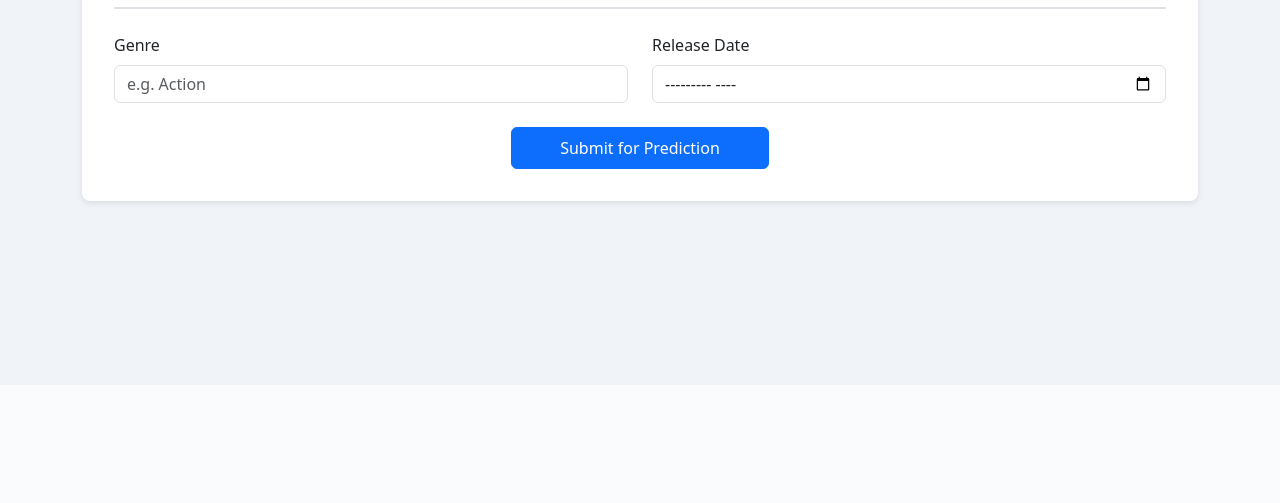
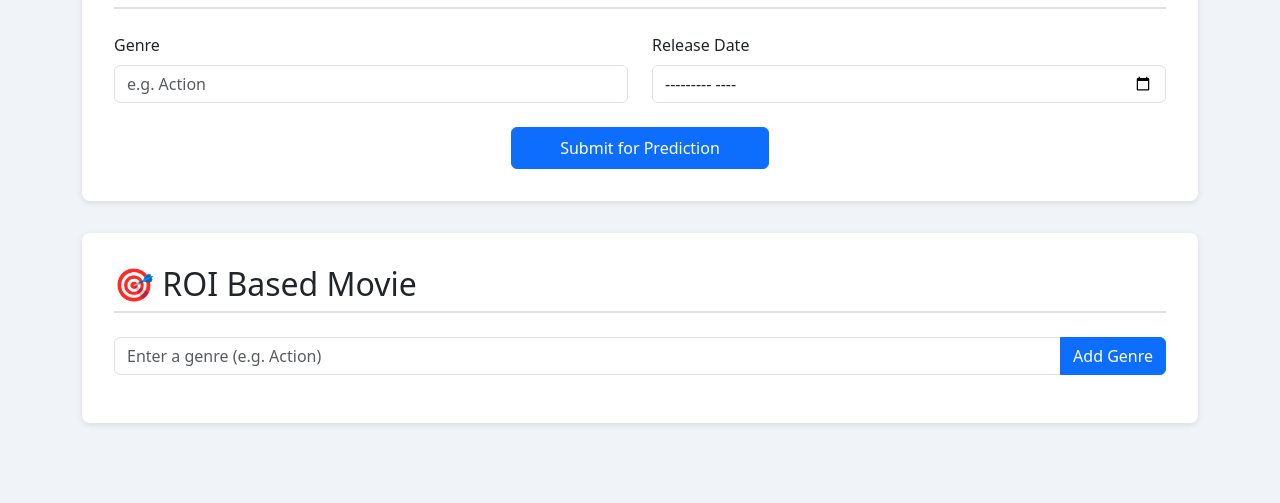
Before and after one commit to JoelWillams2021/MoviePredictionApp, a Flask app: template templates/index.html in a window 1280 px wide. Shown: the part 640-1143 px from the top of the page. Before the commit the page ends 847 px from the top, so only its background shows below. Run offline with Flask 3, Linux system fonts and the light colour scheme; the template is opened without the code that fills it, so the values that code supplies are empty; parts of the project's set-up code (start-up, migrations or seed data) failed here and were passed over.

Commit message:
Added ROI Recommendations

```diff
--- a/app.py
+++ b/app.py
@@ -1,35 +1,67 @@
-from flask import Flask, request, jsonify, render_template
-from flask_cors import CORS
+# app.py
+import os
 import joblib
 import pandas as pd
+from flask import Flask, request, jsonify
+from flask_cors import CORS
 
-app = Flask(
-    __name__,
-    static_folder='static',
-    template_folder='templates'
-)
+# ─── Helpers ───────────────────────────────────────────────────────────────────
+
+def parse_money(s: pd.Series) -> pd.Series:
+    """Convert strings like '$7,000,000', '690K', '1.2M', '2B' into floats."""
+    s = s.astype(str)
+    s = s.str.replace(r'\(.*\)', '', regex=True)      # remove parenthetical notes
+    s = s.str.replace(r'[\$,]', '', regex=True)       # strip $ and commas
+    s = s.str.replace(r'^([0-9\.]+)K$',
+                     lambda m: str(float(m.group(1)) * 1e3), regex=True)
+    s = s.str.replace(r'^([0-9\.]+)M$',
+                     lambda m: str(float(m.group(1)) * 1e6), regex=True)
+    s = s.str.replace(r'^([0-9\.]+)B$',
+                     lambda m: str(float(m.group(1)) * 1e9), regex=True)
+    return pd.to_numeric(s, errors='coerce')
+
+# ─── App & Model Loading ───────────────────────────────────────────────────────
+
+# Serve everything in ./static at the root URL
+app = Flask(__name__, static_folder='static', static_url_path='')
 CORS(app)
 
-# 1) LOAD MODELS ONCE
+# Load trained pipelines
 box_model    = joblib.load('data/box_office_model.pkl')
 critic_model = joblib.load('data/critic_score_model.pkl')
 oscar_model  = joblib.load('data/oscar_wins_model_balanced.pkl')
 
-# 2) SERVE THE SINGLE-PAGE APP
-@app.route('/', methods=['GET'])
+# Load dataset for recommendations
+df = pd.read_csv('data/final_dataset.csv')
+# Preprocess for ROI-based suggestions
+df['budget']              = parse_money(df['budget'])
+df['opening_weekend_gross'] = parse_money(df['opening_weekend_gross'])
+df['gross_worldwide']     = parse_money(df['gross_worldwide'])
+df['primary_genre']       = df['genres'].fillna('').str.split(',', expand=True)[0].str.strip()
+df['director']            = df['directors'].fillna('').apply(lambda x: x.split(',')[0].strip())
+df['cast_list']           = df['stars'].fillna('').apply(lambda x: [c.strip() for c in x.strip("[]").replace("'", "").split(',')][:3])
+# Avoid division by zero
+df = df[df['budget'] > 0]
+df['ROI']                 = df['gross_worldwide'] / df['budget']
+
+# ─── Routes ────────────────────────────────────────────────────────────────────
+
+@app.route('/')
 def index():
-    return render_template('index.html')
+    # Serve index.html
+    return app.send_static_file('index.html')
 
-# 3) PREDICTION ENDPOINT
 @app.route('/predict', methods=['POST'])
 def predict():
     data = request.get_json()
 
-    # derive month if needed
+    # Derive release_month & primary_genre if needed
     if 'release_date' in data and 'release_month' not in data:
         data['release_month'] = pd.to_datetime(data['release_date']).month_name()
+    if 'genre' in data and 'primary_genre' not in data:
+        data['primary_genre'] = data['genre'].split(',')[0].strip()
 
-    df = pd.DataFrame([data])
+    df_in = pd.DataFrame([data])
 
     box_features = [
         'budget','duration','rating','votes',
@@ -46,15 +78,17 @@ def predict():
         'primary_genre','release_month','MPA'
     ]
 
-    # sanity check
+    # Sanity check
     for feat in set(box_features + critic_features + oscar_features):
-        if feat not in df.columns:
-            return jsonify({'error': f"Missing feature: {feat}"}), 400
+        if feat not in df_in.columns:
+            return jsonify({'error': f'Missing feature: {feat}'}), 400
 
-    box_pred    = box_model.predict(df[box_features])[0]
-    critic_pred = critic_model.predict(df[critic_features])[0]
-    oscar_pred  = oscar_model.predict(df[oscar_features])[0]
+    # Predictions
+    box_pred    = box_model.predict(df_in[box_features])[0]
+    critic_pred = critic_model.predict(df_in[critic_features])[0]
+    oscar_pred  = oscar_model.predict(df_in[oscar_features])[0]
 
+    # Final verdict
     budget = float(data.get('budget', 0))
     if box_pred >= 3 * budget and critic_pred >= 70:
         verdict = "👍 Strong buy – this looks like a safe investment."
@@ -62,11 +96,32 @@ def predict():
         verdict = "👎 Hold off – it likely won’t meet your 3× & 70-score threshold."
 
     return jsonify({
-        'predicted_box_office':   round(box_pred, 2),
-        'predicted_critic_score': round(critic_pred, 2),
+        'predicted_box_office':   round(float(box_pred),  2),
+        'predicted_critic_score': round(float(critic_pred), 2),
         'predicted_oscar_wins':   int(oscar_pred),
         'verdict': verdict
     })
 
+@app.route('/recommend', methods=['POST'])
+def recommend():
+    data = request.get_json()
+    genre = data.get('genre') or data.get('primary_genre')
+    if not genre:
+        return jsonify({'error': 'Missing genre'}), 400
+
+    candidates = df[df['primary_genre'].str.lower() == genre.lower()]
+    if candidates.empty:
+        return jsonify([])
+
+    top3 = candidates.sort_values('ROI', ascending=False).head(3)
+    results = []
+    for _, row in top3.iterrows():
+        results.append({
+            'title': row['title'],
+            'director': row['director'],
+            'cast': row['cast_list']
+        })
+    return jsonify(results)
+
 if __name__ == '__main__':
     app.run(debug=True, host='0.0.0.0', port=5000)
--- a/static/Script/app.js
+++ b/static/Script/app.js
@@ -1,74 +1,100 @@
 // app.js
+// script/app.js
+
 document.addEventListener('DOMContentLoaded', () => {
   const form = document.getElementById('movieForm');
   const resultDiv = document.getElementById('predictionResult');
+  const recoInput = document.getElementById('recoGenreInput');
+  const addGenreBtn = document.getElementById('addGenreBtn');
+  const recoList = document.getElementById('recoList');
 
+  // 1) Handle prediction form submission
   form.addEventListener('submit', async (e) => {
     e.preventDefault();
-    // Hide & clear previous results
     resultDiv.classList.add('d-none');
     resultDiv.innerHTML = '';
 
-    // 1) Collect all form inputs
-    const formData = new FormData(form);
-    const payload = {};
-    formData.forEach((value, key) => {
-      payload[key] = value;
-    });
+    // collect payload
+    const data = {};
+    new FormData(form).forEach((v, k) => data[k] = v);
 
-    // 2) Derive release_month from release_date if present
-    if (payload.release_date) {
-      const [year, month] = payload.release_date.split('-');
-      payload.release_month = new Date(year, month - 1)
-        .toLocaleString('default', { month: 'long' });
+    // derive release_month & primary_genre
+    if (data.release_date && !data.release_month) {
+      const [y, m] = data.release_date.split('-');
+      data.release_month = new Date(y, m - 1).toLocaleString('default', { month: 'long' });
+    }
+    if (data.genre && !data.primary_genre) {
+      data.primary_genre = data.genre.split(',')[0].trim();
     }
 
-    // 3) Derive primary_genre from the single genre input
-    if (payload.genre) {
-      payload.primary_genre = payload.genre.split(',')[0].trim();
-    }
-
-    console.log('🛰️  Payload:', payload);
-
     try {
-      // 4) Send POST to your backend
-        const res = await fetch('/predict', {
+      const res = await fetch('/predict', {
         method: 'POST',
         headers: { 'Content-Type': 'application/json' },
-        body: JSON.stringify(payload),
+        body: JSON.stringify(data),
       });
+      const json = await res.json();
+      if (!res.ok) throw new Error(json.error || 'Prediction failed');
 
-      // 5) Parse JSON response
-      const data = await res.json();
-      if (!res.ok) {
-        throw new Error(data.error || JSON.stringify(data));
-      }
-
-      console.log('✅ Prediction response:', data);
-
-      // 6) Render successful predictions
       resultDiv.innerHTML = `
         <div class="card">
           <div class="card-body">
             <h5 class="card-title">Prediction Results</h5>
-            <p><strong>Box Office:</strong> $${Number(data.predicted_box_office).toLocaleString()}</p>
-            <p><strong>Critic Score:</strong> ${Number(data.predicted_critic_score).toFixed(1)}%</p>
-            <p><strong>Oscar Wins:</strong> ${data.predicted_oscar_wins}</p>
-            <p><strong>Final Verdict</strong> ${data.verdict}</p>
+            <p><strong>Box Office:</strong> $${Number(json.predicted_box_office).toLocaleString()}</p>
+            <p><strong>Critic Score:</strong> ${Number(json.predicted_critic_score).toFixed(1)}%</p>
+            <p><strong>Oscar Wins:</strong> ${json.predicted_oscar_wins}</p>
+            <p><strong>Verdict:</strong> ${json.verdict}</p>
           </div>
         </div>
       `;
     } catch (err) {
-      console.error('❌ Error:', err);
-      // 7) Render error message
       resultDiv.innerHTML = `
         <div class="alert alert-danger" role="alert">
           <strong>Error:</strong> ${err.message}
         </div>
       `;
     } finally {
-      // 8) Show result container
       resultDiv.classList.remove('d-none');
     }
   });
+
+  // 2) Handle ROI-based recommendations
+  addGenreBtn.addEventListener('click', async () => {
+    const genre = recoInput.value.trim();
+    if (!genre) return;
+
+    // Clear previous recommendations
+    recoList.innerHTML = '';
+
+    try {
+      const res = await fetch('/recommend', {
+        method: 'POST',
+        headers: { 'Content-Type': 'application/json' },
+        body: JSON.stringify({ genre }),
+      });
+      const suggestions = await res.json();
+      if (!res.ok) throw new Error(suggestions.error || 'Recommendation failed');
+
+      // For each suggestion, render a card
+      suggestions.forEach(movie => {
+        const card = document.createElement('div');
+        card.className = 'card mb-3';
+        card.innerHTML = `
+          <div class="card-body">
+            <h5 class="card-title">${movie.title}</h5>
+            <p><strong>Ideal Director:</strong> ${movie.director}</p>
+            <p><strong>Suggested Cast:</strong> ${movie.cast.join(', ')}</p>
+          </div>
+        `;
+        recoList.appendChild(card);
+      });
+    } catch (err) {
+      const alert = document.createElement('div');
+      alert.className = 'alert alert-danger';
+      alert.textContent = `Error: ${err.message}`;
+      recoList.appendChild(alert);
+    } finally {
+      recoInput.value = '';
+    }
+  });
 });
--- a/templates/index.html
+++ b/templates/index.html
@@ -3,7 +3,7 @@
 <head>
   <meta charset="UTF-8" />
   <meta name="viewport" content="width=device-width, initial-scale=1" />
-  <title>Movie Prediction Questionnaire</title>
+  <title>Movie Prediction & ROI Recommendations</title>
   <link href="https://cdn.jsdelivr.net/npm/bootstrap@5.3.0/dist/css/bootstrap.min.css" rel="stylesheet">
   <style>
     body {
@@ -21,16 +21,26 @@
       box-shadow: 0 2px 6px rgba(0,0,0,0.1);
       margin-bottom: 2rem;
     }
+    #predictionResult,
+    #recoList .card {
+      margin-top: 1rem;
+    }
+    #predictionResult .card,
+    #recoList .card {
+      padding: 1rem;
+      border-radius: .5rem;
+      box-shadow: 0 1px 4px rgba(0,0,0,0.1);
+    }
   </style>
 </head>
 <body>
   <div class="container py-5">
+
+    <!-- 🎥 Prediction Form Section -->
     <h1 class="text-center mb-5">🎥 Predict Your Movie's Success</h1>
     <form id="movieForm" class="form-section">
-
-      <!-- Section: Core Features -->
+      <!-- Core Features -->
       <h2>🗂 Core Inputs</h2>
-
       <div class="row mb-3">
         <div class="col-md-6">
           <label class="form-label">Production Budget ($)</label>
@@ -41,7 +51,6 @@
           <input type="text" name="opening_weekend_gross" class="form-control" placeholder="e.g. $7,061,513" required>
         </div>
       </div>
-
       <div class="row mb-3">
         <div class="col-md-4">
           <label class="form-label">Duration (min)</label>
@@ -56,7 +65,6 @@
           <input type="number" name="votes" class="form-control" placeholder="e.g. 500000" required>
         </div>
       </div>
-
       <div class="row mb-3">
         <div class="col-md-6">
           <label class="form-label">Metacritic Score (0–100)</label>
@@ -67,7 +75,6 @@
           <input type="number" step="0.1" min="0" max="100" name="director_avg_meta" class="form-control" placeholder="e.g. 82">
         </div>
       </div>
-
       <div class="row mb-4">
         <div class="col-md-6">
           <label class="form-label">Nominations</label>
@@ -77,17 +84,13 @@
           <label class="form-label">MPA Rating</label>
           <select name="MPA" class="form-select" required>
             <option value="">Select</option>
-            <option>G</option>
-            <option>PG</option>
-            <option>PG-13</option>
-            <option>R</option>
-            <option>NC-17</option>
-            <option>NR</option>
+            <option>G</option><option>PG</option><option>PG-13</option>
+            <option>R</option><option>NC-17</option><option>NR</option>
           </select>
         </div>
       </div>
 
-      <!-- Section: Derived Features -->
+      <!-- Date & Genre -->
       <h2>📅 Date & Genre</h2>
       <div class="row mb-3">
         <div class="col-md-6">
@@ -100,14 +103,38 @@
         </div>
       </div>
 
-      <!-- Submit Button -->
+      <!-- Submit -->
       <div class="text-center mt-4">
         <button type="submit" class="btn btn-primary px-5 py-2">Submit for Prediction</button>
       </div>
     </form>
+
+    <!-- Prediction Result -->
+    <div id="predictionResult" class="d-none"></div>
+
+    <!-- 🎯 ROI Based Movie Section -->
+    <div id="roiSection" class="form-section">
+      <h2>🎯 ROI Based Movie</h2>
+      <div class="input-group mb-3">
+        <input
+          type="text"
+          id="recoGenreInput"
+          class="form-control"
+          placeholder="Enter a genre (e.g. Action)"
+        />
+        <button
+          type="button"
+          id="addGenreBtn"
+          class="btn btn-primary"
+        >
+          Add Genre
+        </button>
+      </div>
+      <div id="recoList"></div>
+    </div>
+
   </div>
 
-  <div id="predictionResult" class="container mt-2 py-5"></div>
-  <script src="{{ url_for('static', filename='Script/app.js') }}" defer></script>
+ <script src="{{ url_for('static', filename='Script/app.js') }}" defer></script>
 </body>
 </html>
```
Also changed, not shown: 1 other file.
